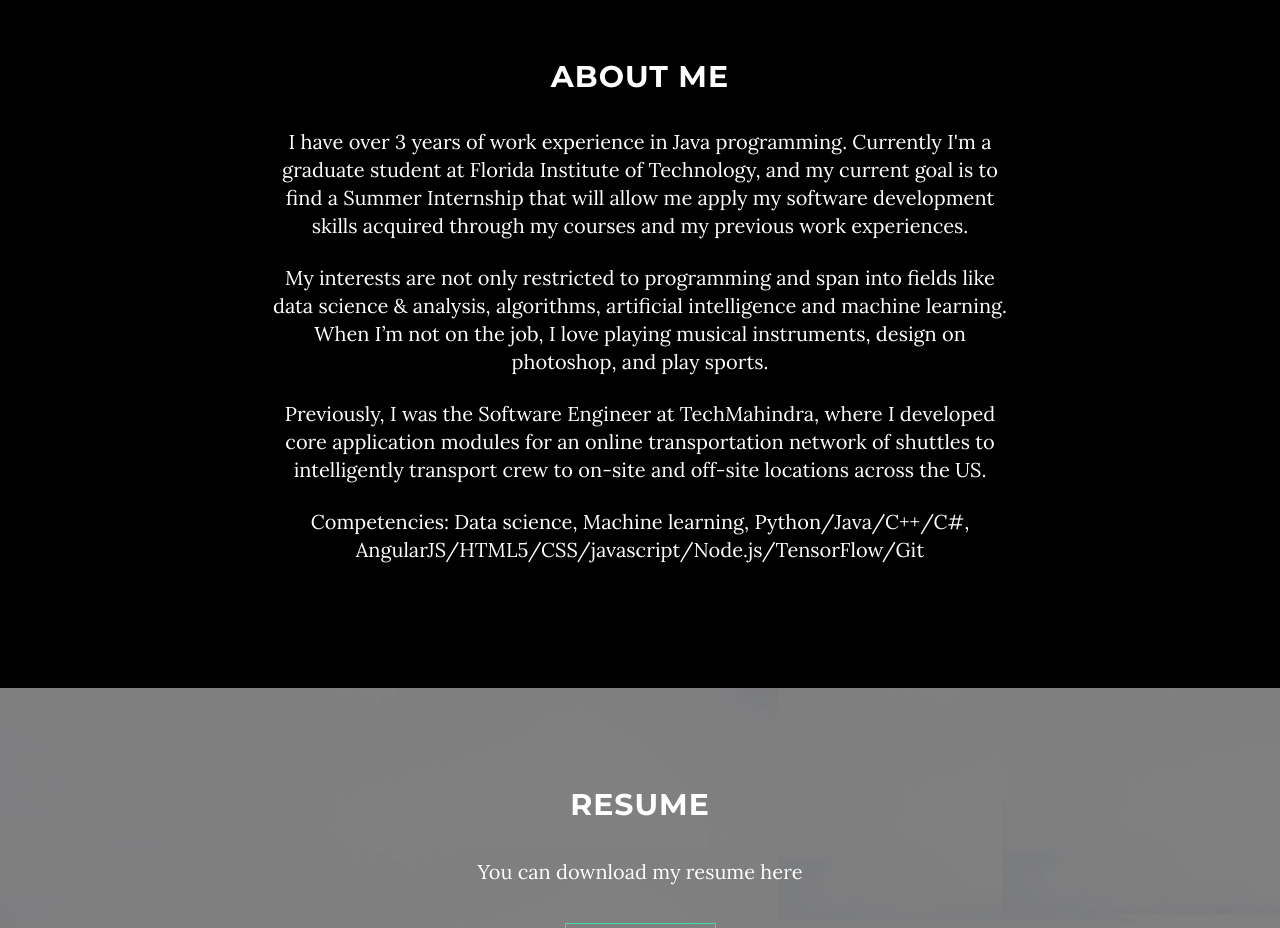
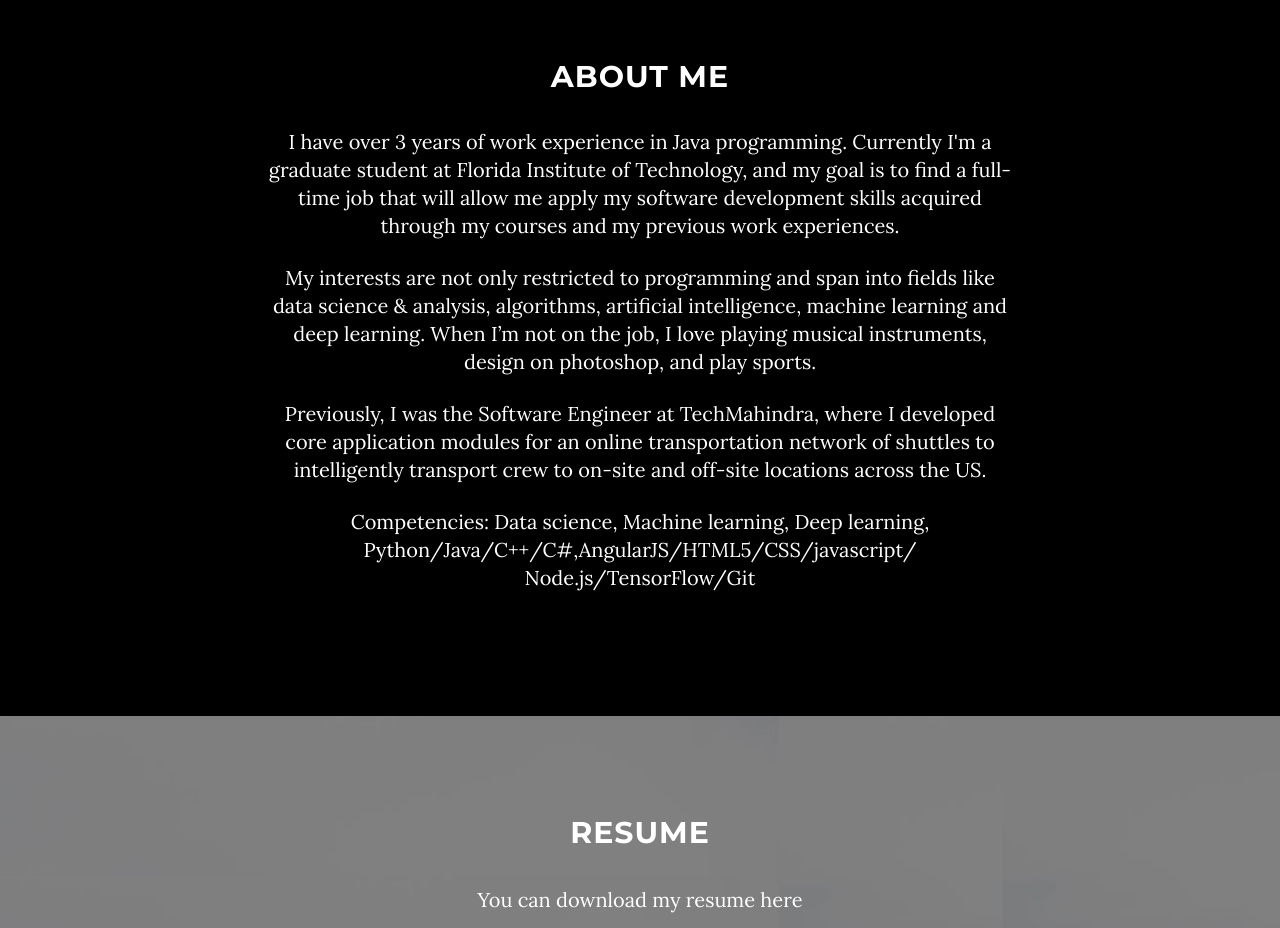
Before and after one commit to denverlobo/portfolio, a website: page index.html in a window 1280 px wide. Shown: the part 840-1768 px from the top of the page. Drawn offline with nearby package versions, Linux system fonts and the light colour scheme.

Commit message:
Update
Signed-off-by: Denver Lobo <dlobo2016@my.fit.edu>

```diff
--- a/index.html
+++ b/index.html
@@ -102,10 +102,10 @@
         <div class="row">
             <div class="col-lg-8 col-lg-offset-2">
                 <h2>About Me</h2>
-                <p class="text-font">I have over 3 years of work experience in Java programming. Currently I'm a graduate student at Florida Institute of Technology, and my current goal is to find a Summer Internship that will allow me apply my software development skills acquired through my courses and my previous work experiences. </p>
-                <p class="text-font">My interests are not only restricted to programming and span into fields like data science & analysis, algorithms, artificial intelligence and machine learning. When I’m not on the job, I love playing musical instruments, design on photoshop, and play sports.</p>
+                <p class="text-font">I have over 3 years of work experience in Java programming. Currently I'm a graduate student at Florida Institute of Technology, and my goal is to find a full-time job that will allow me apply my software development skills acquired through my courses and my previous work experiences. </p>
+                <p class="text-font">My interests are not only restricted to programming and span into fields like data science & analysis, algorithms, artificial intelligence, machine learning and deep learning. When I’m not on the job, I love playing musical instruments, design on photoshop, and play sports.</p>
                 <p class="text-font">Previously, I was the Software Engineer at TechMahindra, where I developed core application modules for an online transportation network of shuttles to intelligently transport crew to on-site and off-site locations across the US.</p>
-                <p class="text-font">Competencies: Data science, Machine learning, Python/Java/C++/C#, AngularJS/HTML5/CSS/javascript/Node.js/TensorFlow/Git </p>
+                <p class="text-font">Competencies: Data science, Machine learning, Deep learning, Python/Java/C++/C#,AngularJS/HTML5/CSS/javascript/ Node.js/TensorFlow/Git </p>
             </div>
         </div>
     </section>
```
Also changed, not shown: 1 other file.
